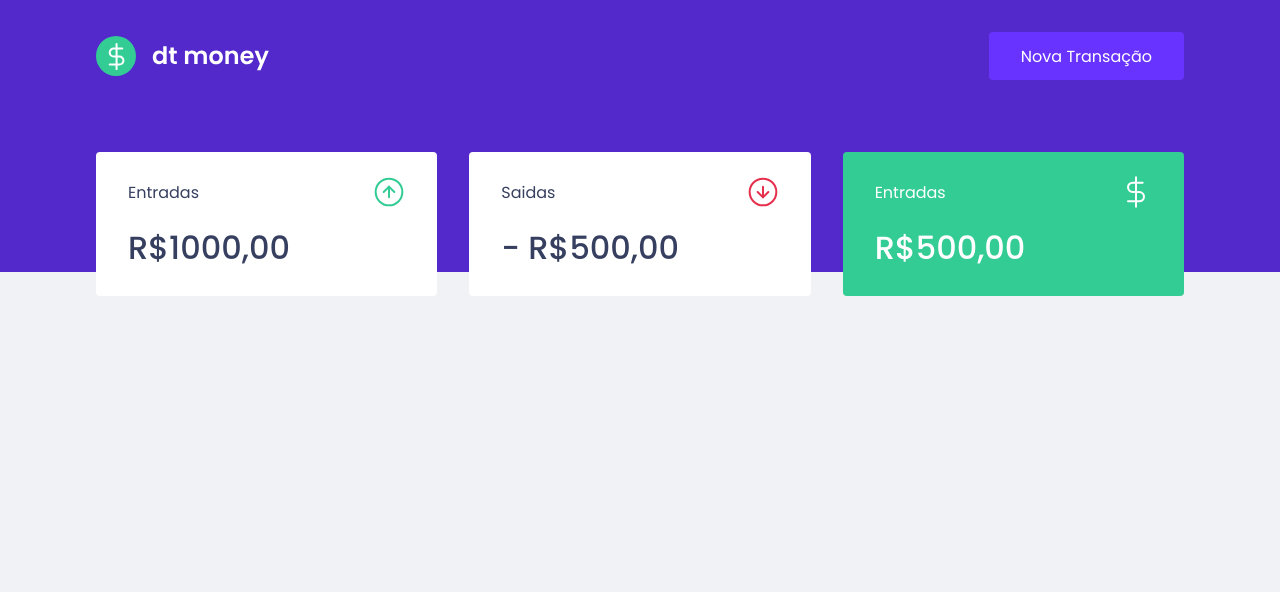
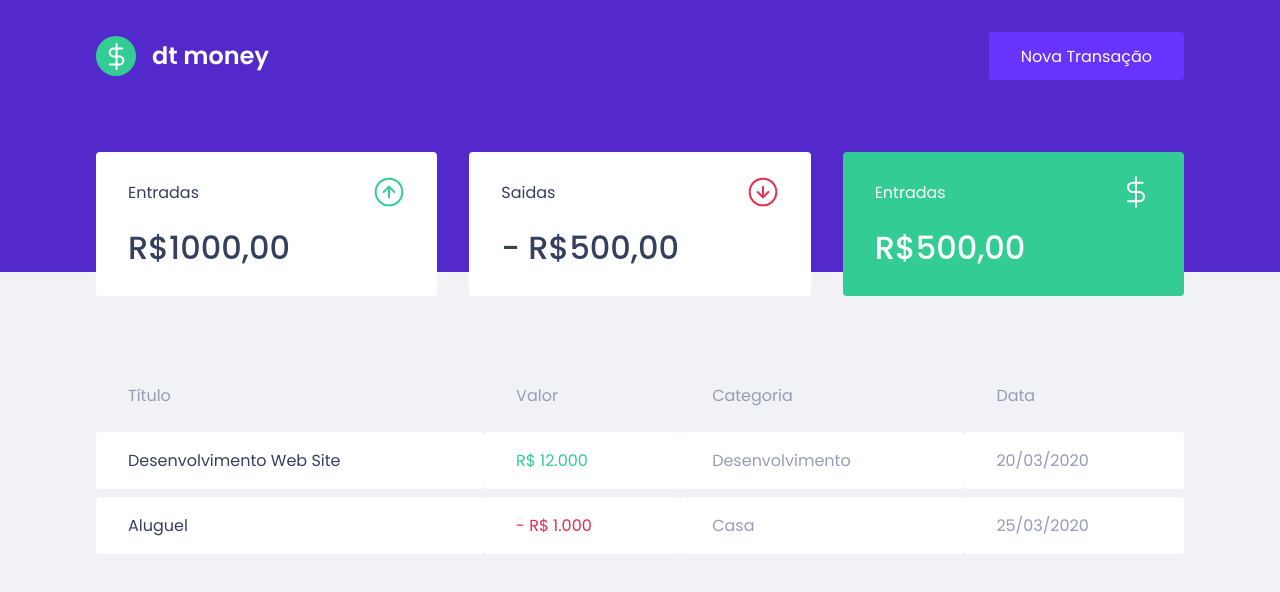
Before and after one commit to nittosantos/dtmoneyrocketseat, a React (Create React App) app: page / in a window 1280 px wide. Shown: the top 592 px of the page. Built offline with nearby package versions, Linux system fonts and the light colour scheme.

Commit message:
finalizando a Tabela

```diff
--- a/src/components/Dashboard/index.tsx
+++ b/src/components/Dashboard/index.tsx
@@ -1,10 +1,12 @@
 import { Summary } from '../Summary';
+import { TransactionsTable } from '../TransactionsTable';
 import { Container } from './styles';
 
 export const Dashboard = () => {
   return (
     <Container>
       <Summary />
+      <TransactionsTable />
     </Container>
   );
 };
--- /dev/null
+++ b/src/components/TransactionsTable/index.tsx
@@ -0,0 +1,32 @@
+import { Container } from './styles';
+
+export const TransactionsTable = () => {
+  return (
+    <Container>
+      <table>
+        <thead>
+          <tr>
+            <th>Título</th>
+            <th>Valor</th>
+            <th>Categoria</th>
+            <th>Data</th>
+          </tr>
+        </thead>
+        <tbody>
+          <tr>
+            <td>Desenvolvimento Web Site</td>
+            <td className='deposit'>R$ 12.000</td>
+            <td>Desenvolvimento</td>
+            <td>20/03/2020</td>
+          </tr>
+          <tr>
+            <td>Aluguel</td>
+            <td className='withdraw'> - R$ 1.000</td>
+            <td>Casa</td>
+            <td>25/03/2020</td>
+          </tr>
+        </tbody>
+      </table>
+    </Container>
+  );
+};
--- /dev/null
+++ b/src/components/TransactionsTable/styles.ts
@@ -0,0 +1,38 @@
+import styled from 'styled-components';
+
+export const Container = styled.div`
+  margin-top: 4rem;
+
+  table {
+    width: 100%;
+    border-spacing: 0 0.5rem;
+
+    th {
+      color: var(--text-body);
+      font-weight: 400;
+      padding: 1rem 2rem;
+      text-align: left;
+      line-height: 1.5rem;
+    }
+
+    td {
+      padding: 1rem 2rem;
+      border: 0;
+      background: var(--shape);
+      color: var(--text-body);
+      border-radius: 0.25rem;
+
+      &:first-child {
+        color: var(--text-title);
+      }
+
+      &.deposit {
+        color: var(--green);
+      }
+
+      &.withdraw {
+        color: var(--red);
+      }
+    }
+  }
+`;
```
